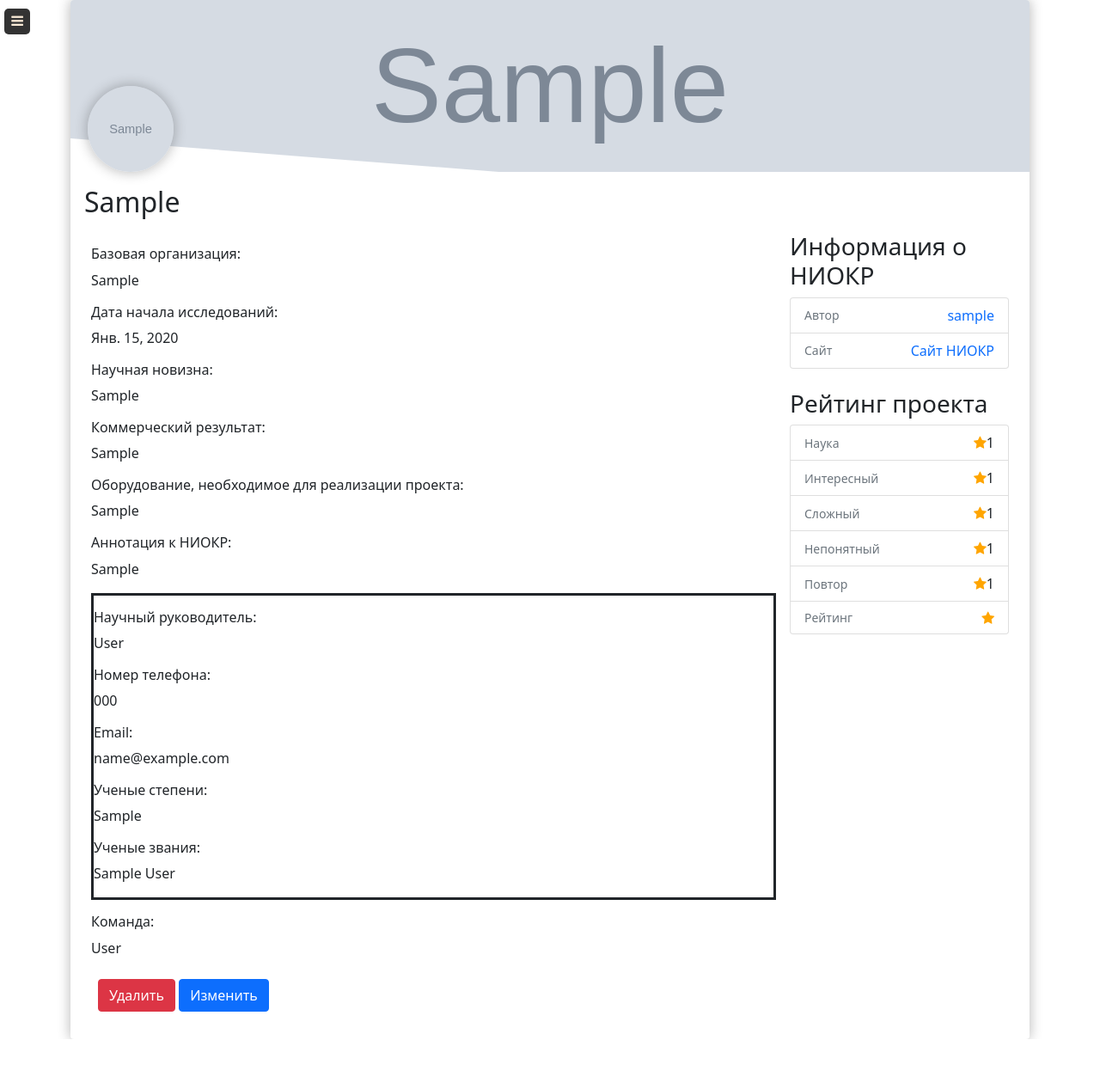
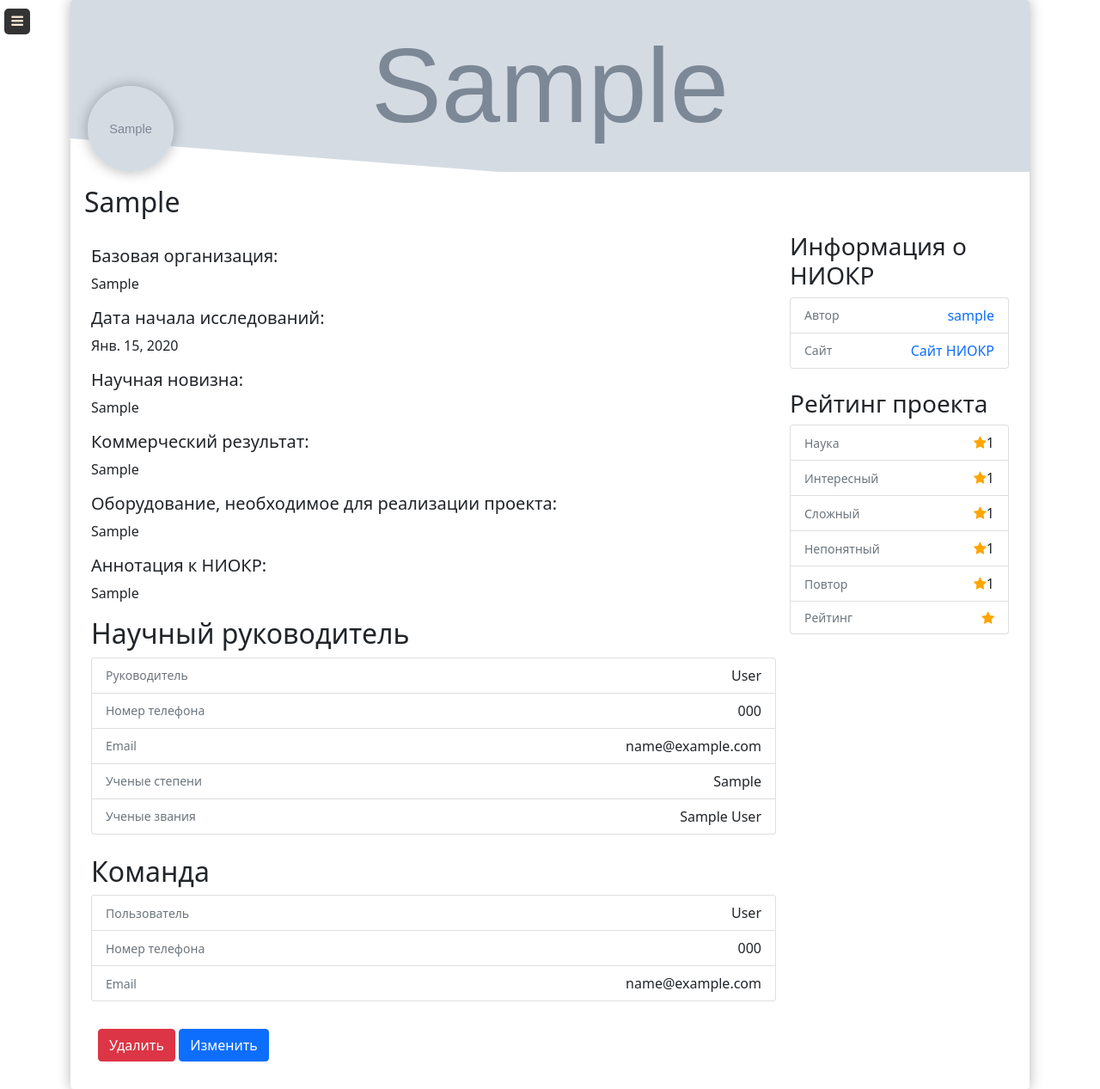
Before and after one commit to XamzatJR/webservice, a Django app: page /niokr_projects/1/ in a window 1280 px wide. Shown: the whole page at 86% size. Before the commit the page ends 1209 px from the top, so only its background shows below. Run offline with Django 3.2, Linux system fonts and the light colour scheme; a user stored in the database is signed in; tables that the repository leaves empty hold one stand-in row (values such as "Sample post"); grey boxes marked "Sample" are stand-in pictures.

Commit message:
Add fixes

```diff
--- a/apps/projects/models.py
+++ b/apps/projects/models.py
@@ -109,11 +109,13 @@ class Criteria(models.Model):
 
 
 class NiokrUser(models.Model):
+    user = ForeignKey(settings.AUTH_USER_MODEL, on_delete=CASCADE, db_index=True)
     fullname = CharField(_("Фио"), max_length=255)
     phone = CharField(_("Номер телефона"), max_length=255)
     email = EmailField(_("Email"))
-    academic_degrees = TextField(_("Ученые степени"))
-    academic_titles = TextField(_("Ученые звания"))
+    academic_degrees = TextField(_("Ученые степени"), null=True, blank=True)
+    academic_titles = TextField(_("Ученые звания"), null=True, blank=True)
+    is_responsible = BooleanField(_("Ответственный"), default=False)
     photo = ImageField("Фото", null=True, blank=True)
 
     def __str__(self):
--- a/apps/projects/templates/projects/niokr_project_create.html
+++ b/apps/projects/templates/projects/niokr_project_create.html
@@ -7,12 +7,12 @@
 
 
 {% block content %}
-<form class="pt-5" method="post" enctype="multipart/form-data">
+<form class="pt-5" method="post" style="width: 70%; margin: 0 auto;" enctype="multipart/form-data">
     <h1>Добавить НИОКР</h1>
     {% csrf_token %}
     <p class="card-text"><h6>Тема НИОКР:</h6> {{ form.theme }}</p>
     <p class="card-text"><h6>Базовая организация:</h6> {{ form.base_organisation }}</p>
-    <p class="card-text"> <h6>Дата начала исследований:</h6> {{ form.data_project_start }}</p>
+    <p class="card-text"> <h6>Дата начала исследований:</h6> <input type="date" name="data_project_start" class="form-control" required="" id="id_data_project_start"></p>
     <p><h6>Сайт:</h6> {{ form.site }}</p>
     <p class="card-text"> <h6>Научная новизна:</h6> {{ form.science_novelty }}</p>
     <p class="card-text"> <h6>Коммерческий результат:</h6> {{ form.commercial_result }}</p>
--- a/apps/projects/templates/projects/niokr_project_detail.html
+++ b/apps/projects/templates/projects/niokr_project_detail.html
@@ -11,7 +11,7 @@
   <div class="card-custom-avatar">
     <img
       class="img-fluid"
-      src="/media/{{ niokr_projects.user.photo}}"
+      src="/media/{{ niokr_projects.responsible.photo}}"
       alt="Avatar"
     />
   </div>
@@ -19,30 +19,64 @@
     <h2 class="card-title">{{ niokr_projects.theme }}</h2>
     <div class="d-flex bd-highlight">
       <div class="p-2 w-75">
-        <p class="card-text"><h6>Базовая организация:</h6> {{ niokr_projects.base_organisation }}</p>
-        <p class="card-text"><h6>Дата начала исследований:</h6> {{ niokr_projects.data_project_start }}</p>
-        <p class="card-text"><h6>Научная новизна:</h6> {{ niokr_projects.science_novelty }}</p>
-        <p class="card-text"><h6>Коммерческий результат:</h6> {{ niokr_projects.commercial_result }}</p>
-        <p class="card-text"><h6>Оборудование, необходимое для реализации проекта:</h6> {{ niokr_projects.equipment }}</p>
-        <p class="card-text"><h6>Аннотация к НИОКР:</h6> {{ niokr_projects.annotation }}</p>
-        <div style="border: solid;">
-          <p class="card-text"><h6>Научный руководитель:</h6> {{ niokr_projects.responsible }}</p>
-          <p class="card-text"><h6>Номер телефона:</h6>{{ niokr_projects.responsible.phone }}</p>
-          <p class="card-text"><h6>Email:</h6>{{ niokr_projects.responsible.email }}</p>
-          <p class="card-text"><h6>Ученые степени:</h6>{{ niokr_projects.responsible.academic_degrees }}</p>
-          <p class="card-text"><h6>Ученые звания:</h6>{{ niokr_projects.responsible.academic_titles }}</p>
-        </div>
-        <p class="card-text"> <h6>Команда:</h6>
-
-
+        <p>
+          <h5>Базовая организация: </h5><p>{{ niokr_projects.base_organisation }}</p>
+        </p>
+        <p>
+          <h5>Дата начала исследований: </h5><p>{{ niokr_projects.data_project_start }}</p>
+        </p>
+        <p>
+          <h5>Научная новизна: </h5><p>{{ niokr_projects.science_novelty }}</p>
+        </p>
+        <p>
+          <h5>Коммерческий результат: </h5><p>{{ niokr_projects.commercial_result }}</p>
+        </p>
+        <p>
+          <h5>Оборудование, необходимое для реализации проекта: </h5><p>{{ niokr_projects.equipment }}</p>
+        </p>
+        <p>
+          <h5>Аннотация к НИОКР: </h5><p>{{ niokr_projects.annotation }}</p>
+        </p>
+        <h2>Научный руководитель</h2>
+        <ul class="list-group mb-4">
+          <li class="list-group-item d-flex align-items-center">
+            <small class="text-muted flex-grow-1">Руководитель</small>
+            <span>{{ niokr_projects.responsible }}</span>
+          </li>
+          <li class="list-group-item d-flex align-items-center">
+            <small class="text-muted flex-grow-1">Номер телефона</small>
+            <span>{{ niokr_projects.responsible.phone }}</span>
+          </li>
+          <li class="list-group-item d-flex align-items-center">
+            <small class="text-muted flex-grow-1">Email</small>
+            <span>{{ niokr_projects.responsible.email }}</span>
+          </li>
+          <li class="list-group-item d-flex align-items-center">
+            <small class="text-muted flex-grow-1">Ученые степени</small>
+            <span>{{ niokr_projects.responsible.academic_degrees }}</span>
+          </li>
+          <li class="list-group-item d-flex align-items-center">
+            <small class="text-muted flex-grow-1">Ученые звания</small>
+            <span>{{ niokr_projects.responsible.academic_titles }}</span>
+          </li>
+        </ul>
+        <h2>Команда</h2>
         {% for teammate in niokr_projects.team.all %}
-
-          {{teammate}}
-
+          <ul class="list-group mb-4">
+            <li class="list-group-item d-flex align-items-center">
+              <small class="text-muted flex-grow-1">Пользователь</small>
+              <span>{{ teammate }}</span>
+            </li>
+            <li class="list-group-item d-flex align-items-center">
+              <small class="text-muted flex-grow-1">Номер телефона</small>
+              <span>{{ teammate.phone }}</span>
+            </li>
+            <li class="list-group-item d-flex align-items-center">
+              <small class="text-muted flex-grow-1">Email</small>
+              <span>{{ teammate.email }}</span>
+            </li>
+          </ul>
         {% endfor %}
-
-
-        </p>
         <div class="p-2 w-100 bd-highlight" >
           <button type="button" class="btn btn-danger" id="delete" data-bs-toggle="modal" data-bs-target="#staticBackdrop">
             Удалить
--- a/apps/projects/templates/projects/niokr_projects_output.html
+++ b/apps/projects/templates/projects/niokr_projects_output.html
@@ -40,7 +40,7 @@
             <div class="card-custom-avatar">
               <img
                 class="img-fluid"
-                src="/media/{{ item.user.photo}}"
+                src="/media/{{ item.responsible.photo }}"
               />
             </div>
             <div class="card-body" style="overflow-y: auto">
--- a/apps/projects/urls.py
+++ b/apps/projects/urls.py
@@ -5,26 +5,24 @@ from rest_framework.routers import DefaultRouter
 
 from .views import (
     CriteriaViewSet,
+    NiokrProjectCreateView,
+    NiokrProjectDeleteView,
+    NiokrProjectDetailView,
+    NiokrProjectsDatesView,
+    NiokrProjectsOutputView,
+    NiokrProjectUpdateView,
+    NiokrUserCreateView,
     ProjectCreateView,
     ProjectDeleteView,
     ProjectDetailView,
+    ProjectsDatesView,
     ProjectsOutputView,
     ProjectUpdateView,
     ProjectViewSet,
+    UserNiokrProjectsOutputView,
     UserProjectsOutputView,
-    ProjectsDatesView,
     add_responsible,
     change_criteria,
-    NiokrTeam,
-    NiokrProjectCreateView,
-    NiokrProjectDeleteView,
-    NiokrProjectDetailView,
-    NiokrUserCreateView,
-    NiokrProjectsOutputView,
-    NiokrProjectUpdateView,
-    UserNiokrProjectsOutputView,
-    NiokrProjectsDatesView,
-    ProjectsDatesView,
     change_niokr_criteria,
 )
 
@@ -35,11 +33,7 @@ router.register(r"api/criteria", CriteriaViewSet)
 urlpatterns = [
     path("", ProjectsOutputView.as_view(), name="index_url"),
     path("projects/", ProjectsOutputView.as_view(), name="projects_list_url"),
-    path(
-        "projects/<int:pk>/",
-        ProjectDetailView.as_view(),
-        name="project_detail_url",
-    ),
+    path("projects/<int:pk>/", ProjectDetailView.as_view(), name="project_detail_url",),
     path(
         "project_delete/<int:pk>/",
         ProjectDeleteView.as_view(),
@@ -52,14 +46,10 @@ urlpatterns = [
     ),
     path("projects/create/", ProjectCreateView.as_view(), name="project_create_url"),
     path(
-        "my_projects/",
-        UserProjectsOutputView.as_view(),
-        name="user_projects_list_url",
+        "my_projects/", UserProjectsOutputView.as_view(), name="user_projects_list_url",
     ),
     path(
-        "project/<int:pk>/",
-        ProjectsOutputView.as_view(),
-        name="project_output_pk_url",
+        "project/<int:pk>/", ProjectsOutputView.as_view(), name="project_output_pk_url",
     ),
     path("change_criteria/", change_criteria, name="change_criteria"),
     path("add_responsible/", add_responsible, name="add_responsible"),
@@ -96,11 +86,6 @@ urlpatterns = [
         name="niokr_user_create_url",
     ),
     path(
-        "niokr_user/create_team/",
-        NiokrTeam.as_view(),
-        name="niokr_team_create_url",
-    ),
-    path(
         "my_niokr_projects/",
         UserNiokrProjectsOutputView.as_view(),
         name="user_niokr_projects_list_url",
--- a/apps/projects/views.py
+++ b/apps/projects/views.py
@@ -196,6 +196,11 @@ class NiokrProjectCreateView(LoginRequiredMixin, CreateView):
         self.object.save()
         return super().form_valid(form)
 
+    def get_form_kwargs(self):
+        data = super().get_form_kwargs()
+        data["user"] = self.request.user
+        return data
+
 
 class NiokrProjectDeleteView(DeleteView, LoginRequiredMixin):
     """удаление НИОКР"""
@@ -214,6 +219,11 @@ class NiokrProjectUpdateView(LoginRequiredMixin, UpdateView):
 
     def get_success_url(self):
         return reverse_lazy("niokr_project_detail_url", kwargs={"pk": self.object.pk})
+
+    def get_form_kwargs(self):
+        data = super().get_form_kwargs()
+        data["user"] = self.request.user
+        return data
 
 
 class NiokrProjectDetailView(LoginRequiredMixin, DetailView):
@@ -271,26 +281,10 @@ class NiokrUserCreateView(LoginRequiredMixin, CreateView):
     model = NiokrUser
     template_name = "projects/niokr_user_create.html"
     form_class = forms.NiokrUserCreate
-    success_url = "niokr_project_create_url"
+    success_url = reverse_lazy("niokr_user_create_url")
 
     def form_valid(self, form):
         self.object = form.save(commit=False)
         self.object.user = self.request.user
         self.object.save()
         return super().form_valid(form)
-
-
-class NiokrTeam(LoginRequiredMixin, CreateView):
-    """"Добавление членов команды"""
-    model = NiokrUser
-    template_name = "projects/niokr_team_create.html"
-    form_class = forms.NiokrUserCreate
-
-    def form_valid(self, form):
-        self.object = form.save(commit=False)
-        self.object.user = self.request.user
-        self.object.save()
-        return super().form_valid(form)
-
-    def get_success_url(self):
-        return reverse_lazy("niokr_team_create_url")
--- a/templates/base.html
+++ b/templates/base.html
@@ -44,7 +44,7 @@
           <i class="fa fa-briefcase" aria-hidden="true"></i> Все НИОКР
         </a>
         <a href="{% url 'user_niokr_projects_list_url' %}">
-            <i class="fa fa-home" aria-hidden="true"></i>Мои НИОКР
+            <i class="fa fa-home" aria-hidden="true"></i> Мои НИОКР
         </a>
         <a href="#" data-bs-toggle="modal" id="projectsModal" data-bs-target="#exampleModal">
           <i class="fa fa-plus" aria-hidden="true"></i> Добавить проект
```
Also changed, not shown: apps/projects/forms.py (+29 -4 lines), apps/projects/templates/projects/niokr_project_update.html (+2 -14 lines), apps/projects/templates/projects/niokr_team_create.html (deleted, +0 -22 lines), apps/projects/templates/projects/niokr_user_create.html (+4 -10 lines).
